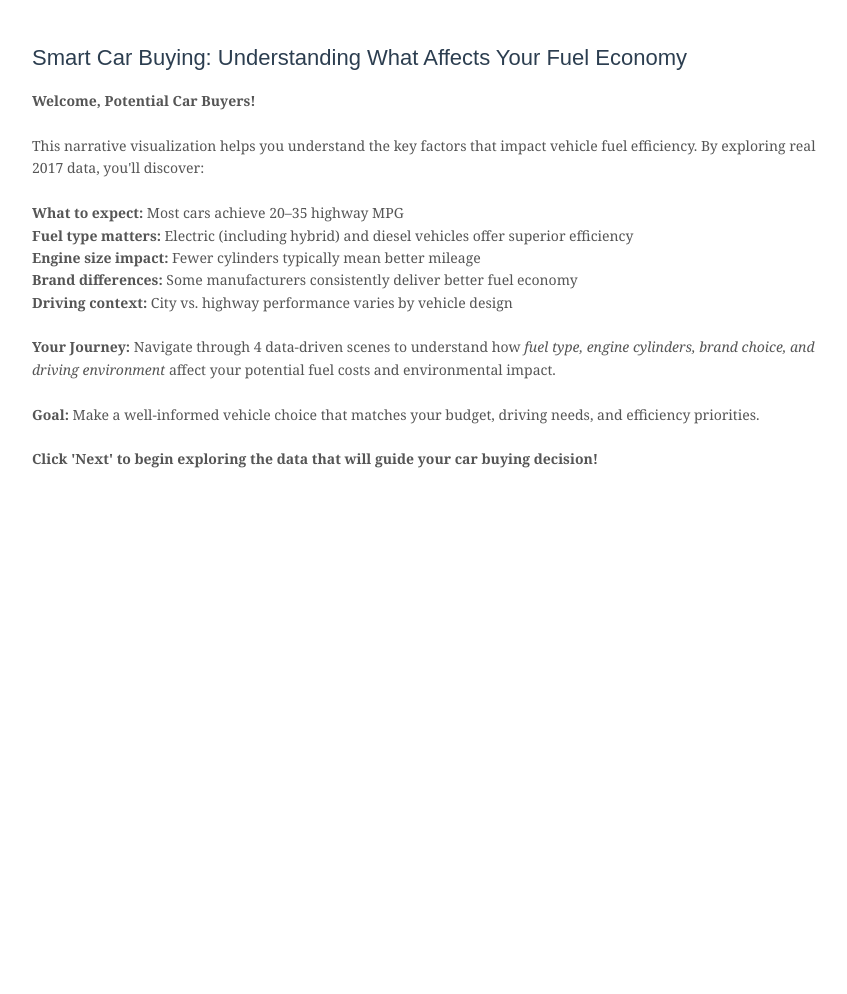
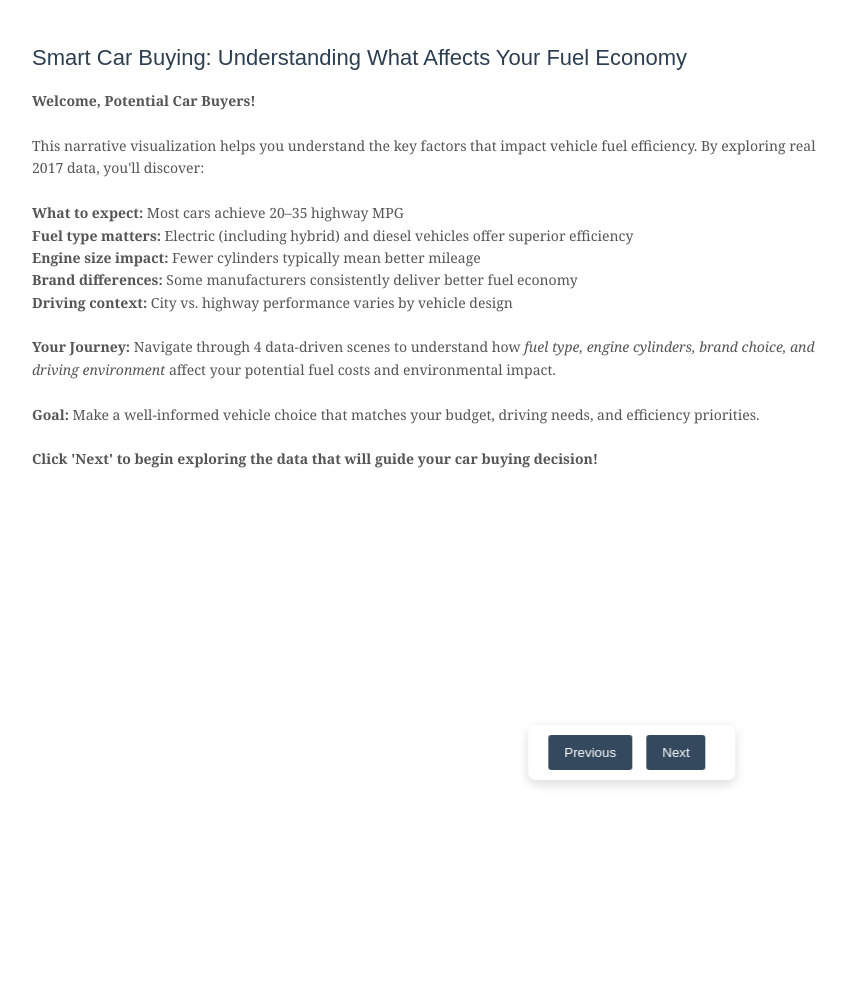
Before and after one commit to puresky7/car_visualization_416, a plain HTML site: page index.html in a window 1280 px wide. Shown: the top 994 px of the page, without its empty margins (8-855 px from the left). Drawn offline with nearby package versions, Linux system fonts and the light colour scheme.

```diff
--- a/index.html
+++ b/index.html
@@ -11,6 +11,7 @@
         line-height: 1.6;
         color: #333;
         max-width: 1000px;
+        padding-bottom: 80px;
       }
       #chart {
         margin-top: 20px;
@@ -33,10 +34,16 @@
         overflow-y: auto;
       }
       .button-container {
-        margin-top: 25px;
-        margin-bottom: 20px;
-        position: relative;
-        clear: both;
+        position: fixed;
+        bottom: 20px;
+        left: 50%;
+        transform: translateX(-50%);
+        background-color: rgba(255, 255, 255, 0.95);
+        padding: 10px 20px;
+        border-radius: 8px;
+        box-shadow: 0 4px 12px rgba(0, 0, 0, 0.15);
+        backdrop-filter: blur(5px);
+        z-index: 1000;
       }
       .button {
         padding: 10px 16px;
```
